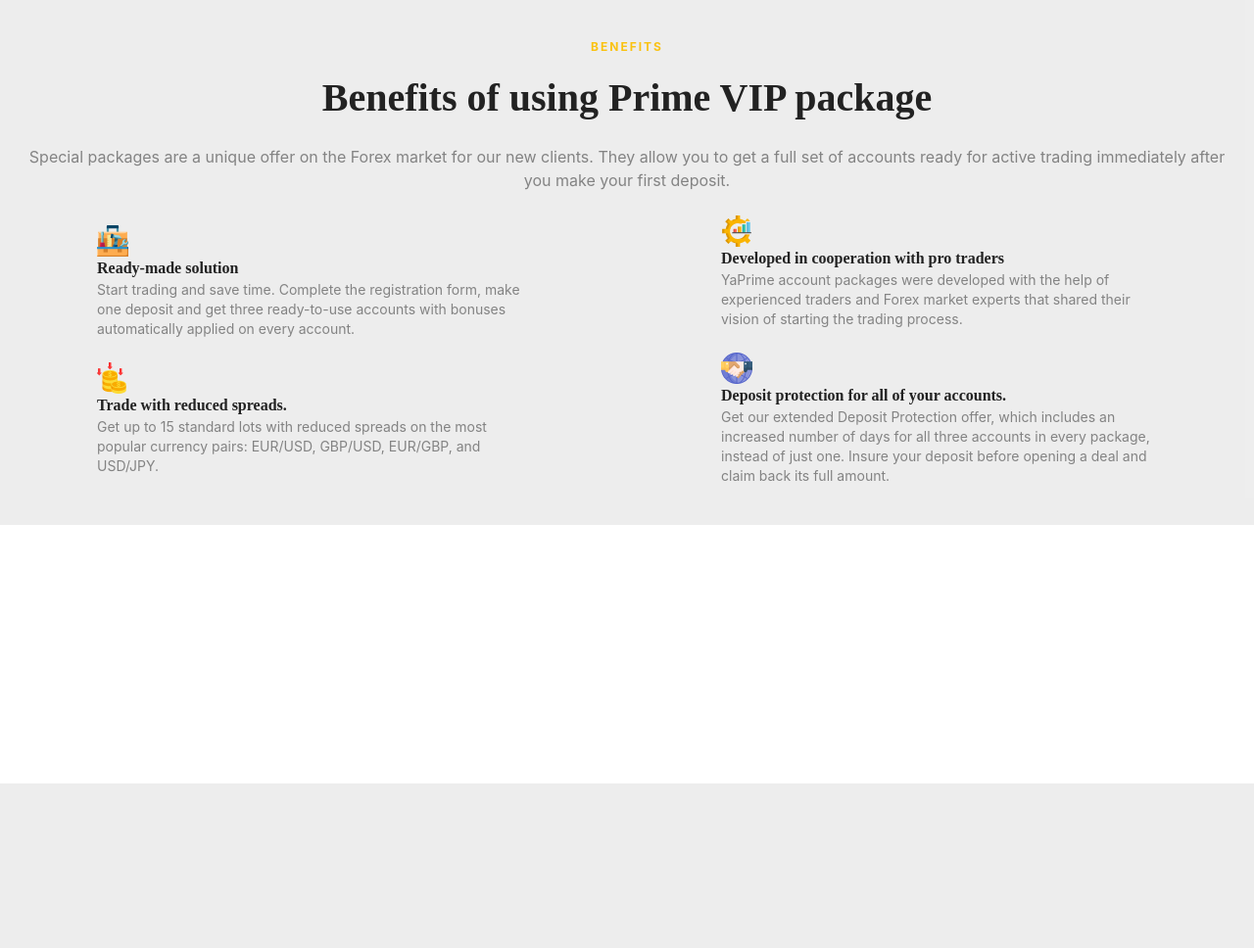
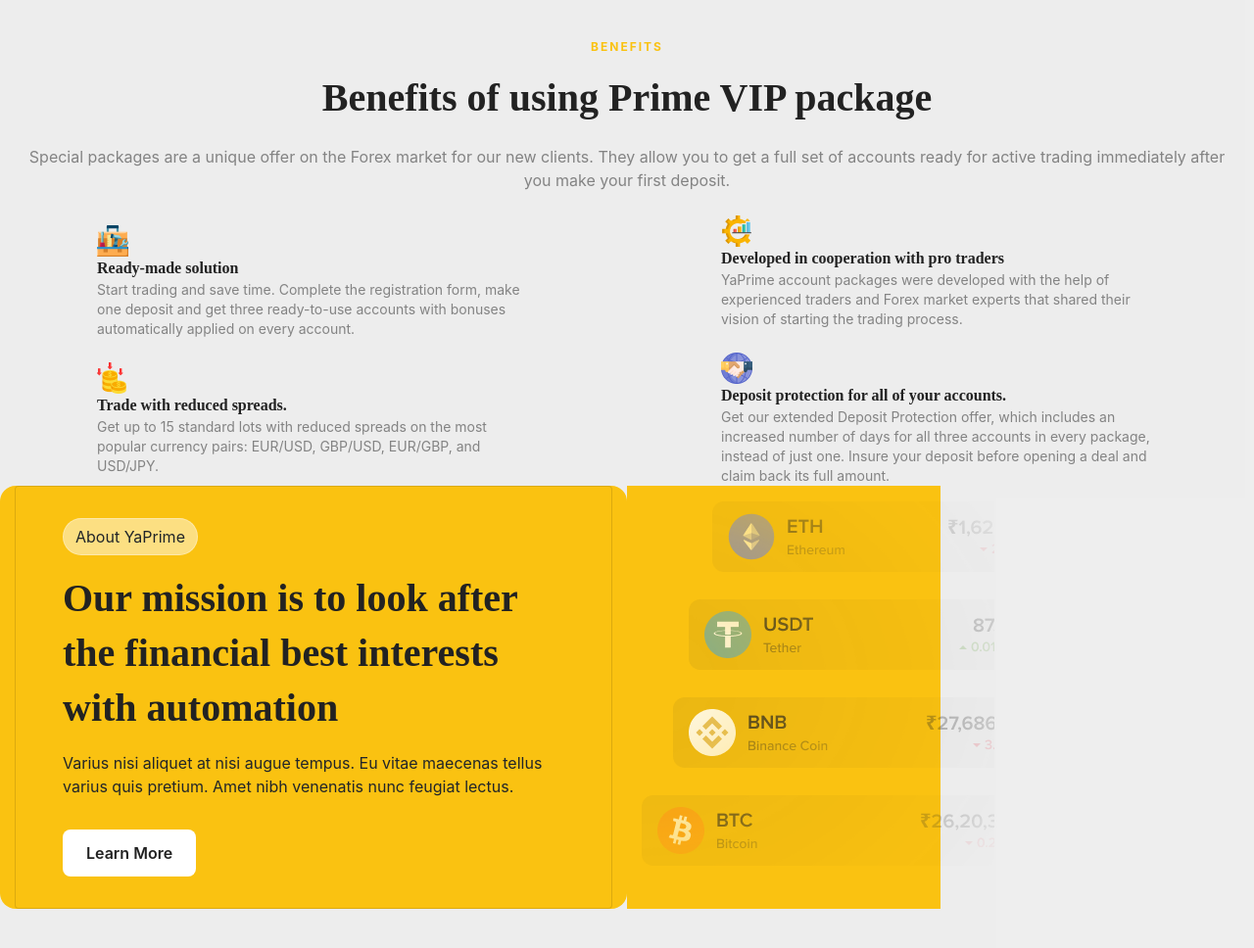
Before and after one commit to akkushwaha7834/YaPrime, a PHP site: page /Prime-vip.html in a window 1280 px wide. Shown: the whole page at 98% size. Before the commit the page ends 800 px from the top, so only its background shows below. Run offline with PHP 8.4, Linux system fonts and the light colour scheme.

Commit message:
3 sections completed

```diff
--- a/Prime-vip.html
+++ b/Prime-vip.html
@@ -83,6 +83,35 @@
             </div>
           </div>
         </div>
+
+        <div class="row">
+          <div class="col-lg-6 sizing-section">
+
+              <div class="card">
+                <div class="mission_section">
+                  <div class="inner_mission_section">
+                    <div class="YaPrime">About YaPrime</div>
+                    <div class="YaPrimeMission">
+                      Our mission is to look after the financial best interests
+                      with automation
+                    </div>
+                    <div class="para">
+                      Varius nisi aliquet at nisi augue tempus. Eu vitae
+                      maecenas tellus varius quis pretium. Amet nibh venenatis
+                      nunc feugiat lectus.
+                    </div>
+                  </div>
+                  <div class="learn_more_section">Learn More</div>
+                </div>
+              </div>
+            </div>
+
+          <div class="col-lg-3 sizing-section_new">
+           <img src="./images/Product image.png"/>
+
+          </div>
+
+        </div>
       </div>
     </section>
   </body>
--- a/css/style.css
+++ b/css/style.css
@@ -1390,10 +1390,10 @@ textarea:focus {
   flex-direction: column;
   align-items: flex-start;
   gap: -44px;
-  padding-left:90px !important;
-  padding-right:90px !important;
+  padding-left: 90px !important;
+  padding-right: 90px !important;
 }
-.ready_heading{
+.ready_heading {
   color: #222;
   font-family: Sora;
   font-size: 16px;
@@ -1401,7 +1401,7 @@ font-style: normal;
   font-weight: 700;
   line-height: 24px; /* 150% */
 }
-.ready_para{
+.ready_para {
   align-self: stretch;
   color: rgba(34, 34, 34, 0.52);
   font-family: Inter;
@@ -1410,3 +1410,98 @@ font-style: normal;
   font-weight: 400;
   line-height: 20px; /* 142.857% */
 }
+.pricing_section {
+  display: flex;
+
+  padding: 0px 120px;
+  flex-direction: column;
+  justify-content: center;
+  align-items: center;
+  gap: 64px;
+  background-color: #ffffff29;
+  /* background-image: url("../images/backgroundblack.png"); */
+}
+
+.card {
+  display: flex;
+  border-radius: 16px;
+  background-color: #fac211 !important;
+  padding: 32px 48px;
+  align-items: center;
+  gap: 24px;
+  display: flex;
+
+}
+.readyMadeSolution {
+  display: flex;
+
+  justify-content: center;
+  align-items: center;
+  gap: 12px;
+}
+.mission_section {
+  display: flex;
+  flex-direction: column;
+  align-items: flex-start;
+  gap: 32px;
+  flex-shrink: 0;
+}
+.inner_mission_section {
+  display: flex;
+  flex-direction: column;
+  align-items: flex-start;
+  gap: 16px;
+  align-self: stretch;
+}
+.learn_more_section {
+  display: flex;
+  height: 48px;
+  padding: 8px 24px;
+  align-items: center;
+  gap: 8px;
+  border-radius: 8px;
+  background: #fff;
+  color: #222;
+  leading-trim: both;
+  text-edge: cap;
+  font-family: Inter;
+  font-size: 16px;
+  font-style: normal;
+  font-weight: 600;
+  line-height: normal;
+}
+
+.inner_mission_section {
+  display: flex;
+  flex-direction: column;
+  align-items: flex-start;
+  gap: 16px;
+  align-self: stretch;
+}
+
+.YaPrime{
+    display: flex;
+padding: 6px 12px;
+align-items: center;
+border-radius: 9999px;
+border: 1px solid rgba(255, 255, 255, 0.32);
+background: rgba(255, 255, 255, 0.48);
+}
+
+.YaPrimeMission{
+    align-self: stretch;
+    color: #222;
+font-family: Sora;
+font-size: 40px;
+font-style: normal;
+font-weight: 700;
+line-height: 56px; /* 140% */
+}
+.sizing-section{
+    border-radius: 16px;
+background: #FAC211;
+}
+.sizing-section_new{
+    background: #FAC211;
+
+}
```
Also changed, not shown: images/Product image.png (added), images/backgroundblack.png (added). Lines whose indentation alone changed are shown as unchanged.
